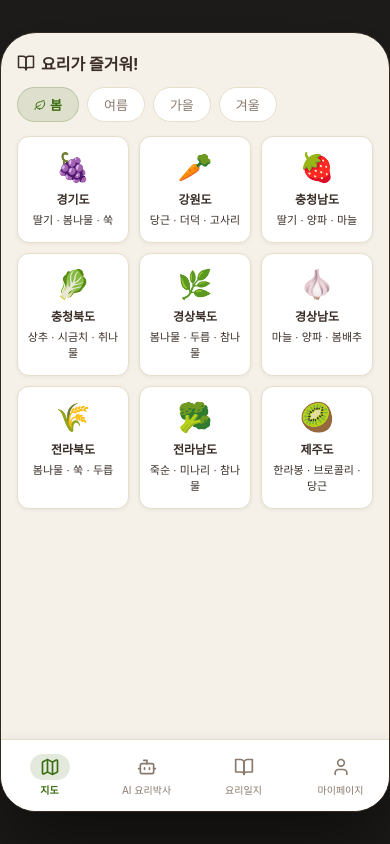
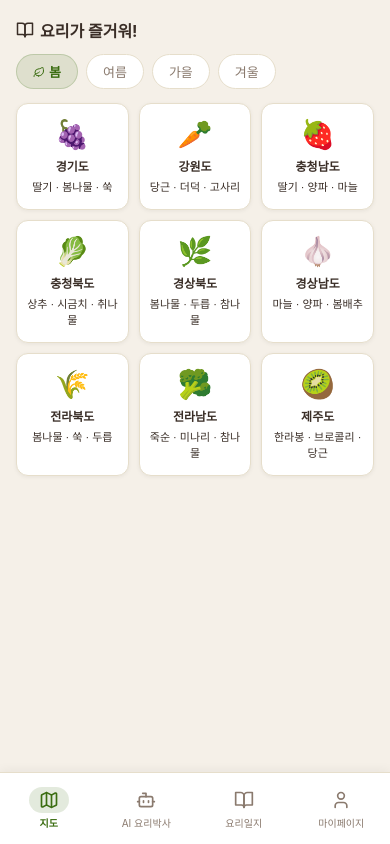
Before and after one commit to wlsgns9607-blip/Enjoy_Cooking, a React (Vite) app: page / in a window 390 px wide. Built offline with nearby package versions, Linux system fonts and the light colour scheme; a web font is replaced by a local one.

Commit message:
style: implement mobile responsive layout for app shell under 480px

```diff
--- a/src/App.css
+++ b/src/App.css
@@ -286,3 +286,20 @@ body {
   background: #efe9dd !important;
   transform: scale(1.01);
 }
+
+/* 모바일 반응형 대응 (화면 가로폭이 480px 이하인 기기) */
+@media (max-width: 480px) {
+  body {
+    background: var(--c-bg);
+    align-items: stretch;
+    justify-content: stretch;
+  }
+  .app-shell {
+    width: 100%;
+    height: 100vh;
+    height: 100dvh;
+    border-radius: 0;
+    border: none;
+    box-shadow: none;
+  }
+}
```
